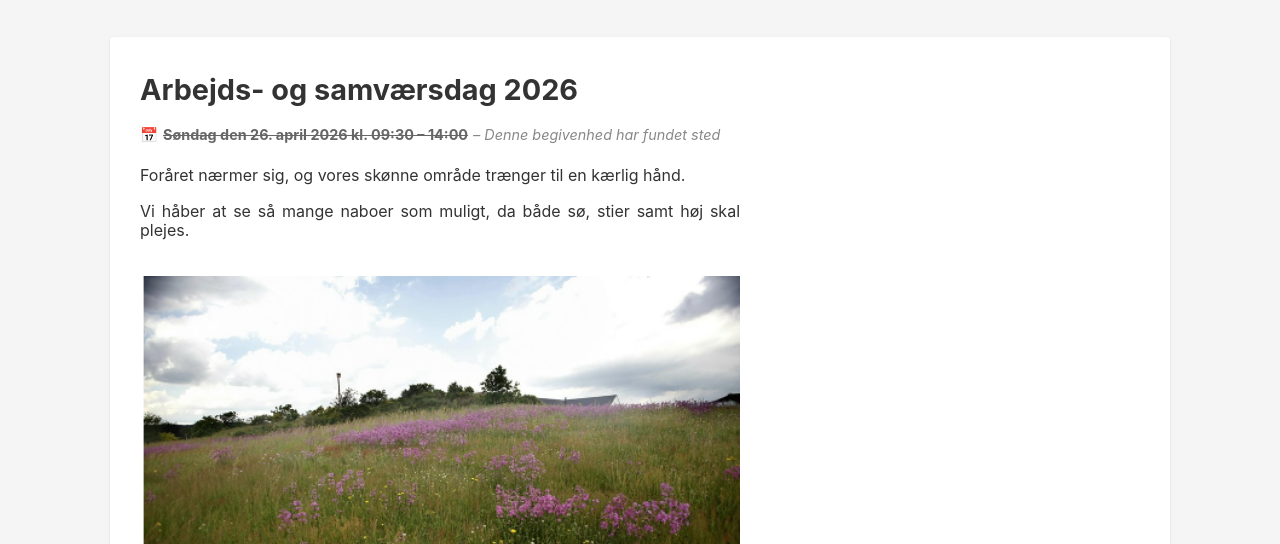
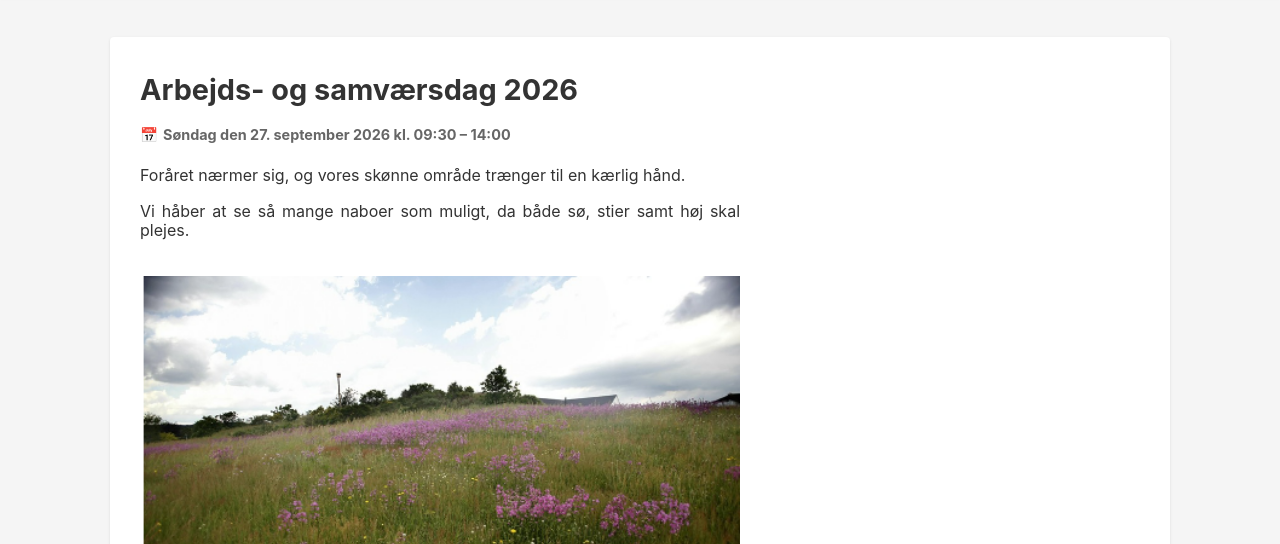
Before and after one commit to joensen/grundejerforeningen-borrehoej, a plain HTML site: page aktiviteter.html in a window 1280 px wide. Shown: the part 256-800 px from the top of the page. Drawn offline with nearby package versions, Linux system fonts and the light colour scheme.

Commit message:
Update event date to September 27

```diff
--- a/aktiviteter.html
+++ b/aktiviteter.html
@@ -90,7 +90,7 @@
                     <h2 class="entry-title">Arbejds- og samværsdag 2026</h2>
                     <div class="entry-meta">
                         <span class="icon">&#128197;</span>
-                        <span class="event-date">Søndag den 26. april 2026 kl. 09:30 – 14:00</span>
+                        <span class="event-date">Søndag den 27. september 2026 kl. 09:30 – 14:00</span>
                         <span class="event-passed" style="display: none;">– Denne begivenhed har fundet sted</span>
                     </div>
                 </header>
```
